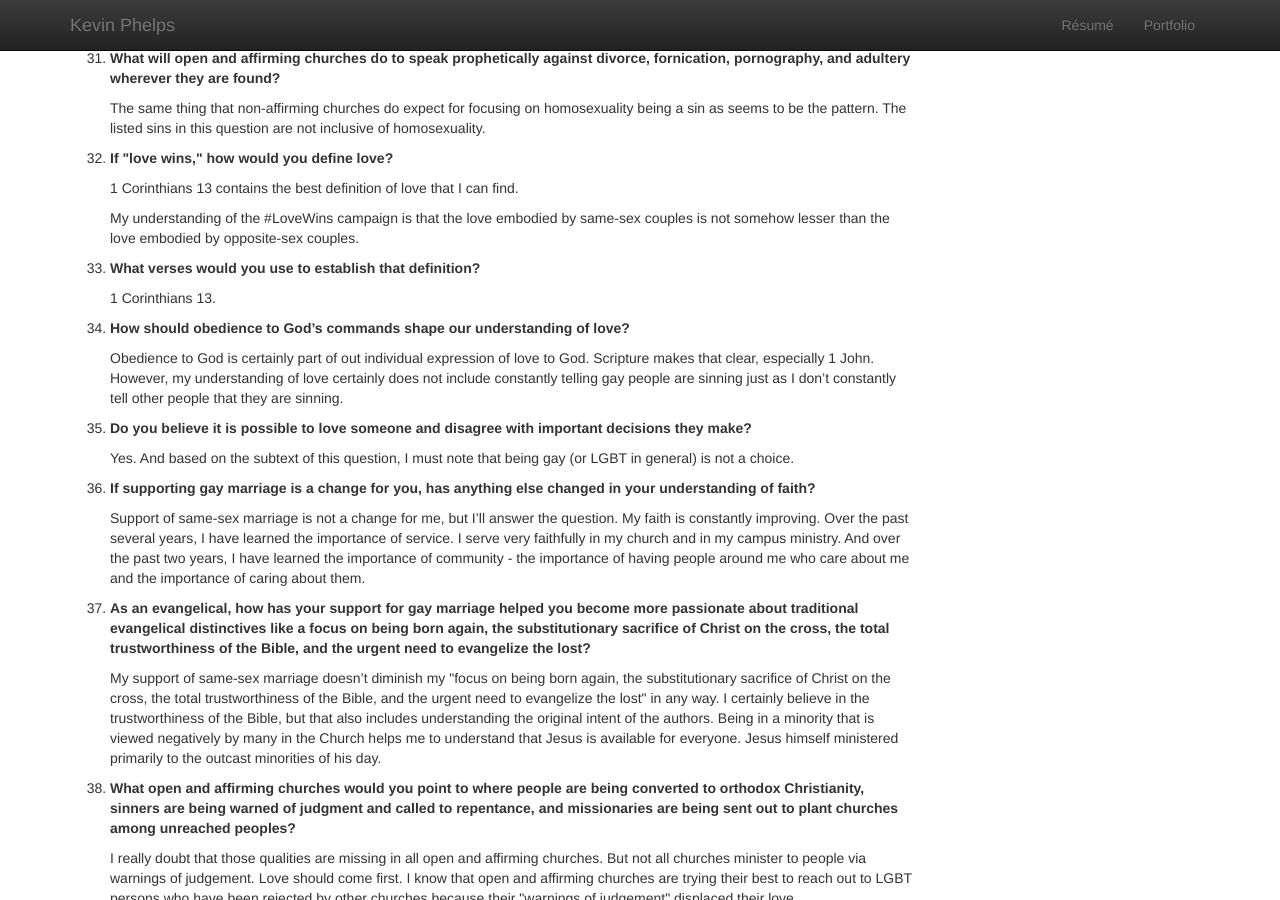
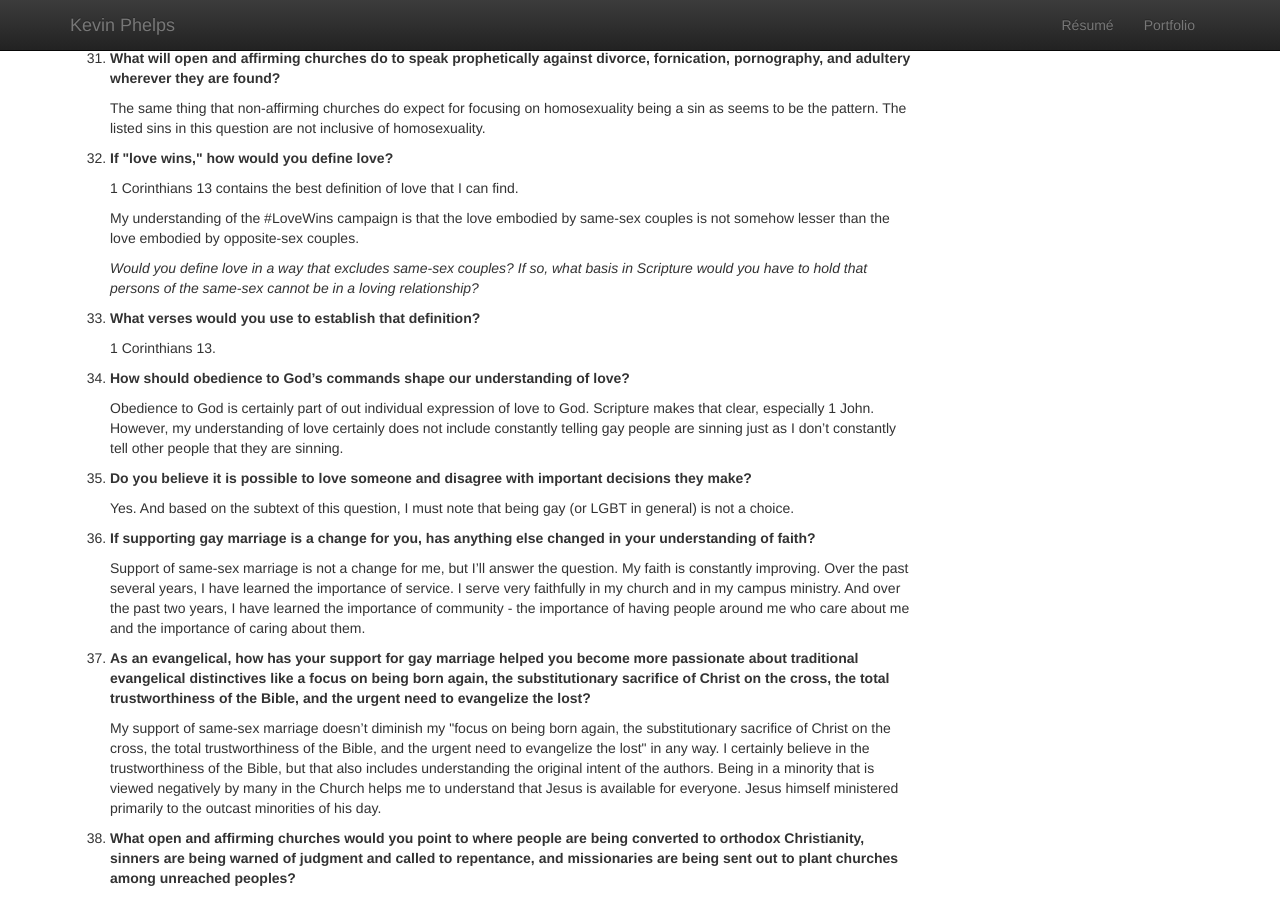
Before and after one commit to kevinphelps/kevinphelps.me, a Jekyll site: the page built from _posts/2015-07-03-40-answers-from-a-rainbow-flag-waving-christian.html, in a window 1280 px wide and 900 px high, scrolled down 4626 px. Built offline with Jekyll 4.4.1, drawn with Linux system fonts in a browser that asks for light colours; Markdown is read by kramdown in place of the engine named in the settings; comment, search, counter and statistics services are not loaded.

Commit message:
edit: added question in response to question 32

```diff
--- a/_posts/2015-07-03-40-answers-from-a-rainbow-flag-waving-christian.html
+++ b/_posts/2015-07-03-40-answers-from-a-rainbow-flag-waving-christian.html
@@ -552,6 +552,11 @@ title: 40 Answers From a Rainbow Flag Waving Christian
       same-sex couples is not somehow lesser than the love embodied by
       opposite-sex couples.
     </p>
+    <p>
+      <i>Would you define love in a way that excludes same-sex couples? If so,
+      what basis in Scripture would you have to hold that persons of the
+      same-sex cannot be in a loving relationship?</i>
+    </p>
   </li>
   <li>
     <p>
```
